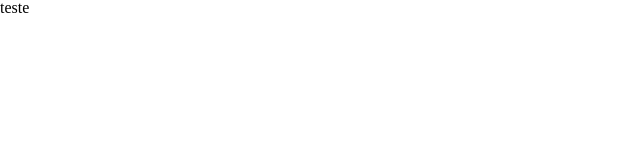
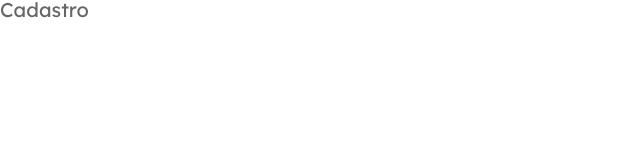
Before and after one commit to Masih-Saldanha/trackit, a React app: page /cadastro in a window 1280 px wide. Shown: the full height of the page, 0-640 px from the left. Built offline with nearby package versions, Linux system fonts and the light colour scheme.

Commit message:
App, Home e Cadastro criados, falta conteudo

```diff
--- a/public/index.html
+++ b/public/index.html
@@ -1,12 +1,21 @@
 <!DOCTYPE html>
 <html lang="pt-br">
+
 <head>
   <meta charset="utf-8" />
   <meta name="viewport" content="width=device-width, initial-scale=1" />
-    <title>React App</title>
+
+  <!-- FONTS -->
+  <link rel="preconnect" href="https://fonts.googleapis.com">
+  <link rel="preconnect" href="https://fonts.gstatic.com" crossorigin>
+  <link href="https://fonts.googleapis.com/css2?family=Lexend+Deca&family=Playball&display=swap" rel="stylesheet">
+
+  <title>Trackit</title>
 </head>
+
 <body>
   <noscript>You need to enable JavaScript to run this app.</noscript>
   <div class="root"></div>
 </body>
+
 </html>
--- a/src/assets/style.css
+++ b/src/assets/style.css
@@ -0,0 +1,15 @@
+/* FONTES GERAIS USADAS */
+/*
+font-family: 'Lexend Deca', sans-serif;
+font-family: 'Playball', cursive;
+ */
+
+* {
+    box-sizing: border-box;
+}
+
+body {
+    font-family: 'Lexend Deca', sans-serif;
+    font-size: 20px;
+    color: #666666;
+}
--- a/src/componentes/App.js
+++ b/src/componentes/App.js
@@ -1,5 +1,14 @@
+import { BrowserRouter, Routes, Route } from "react-router-dom";
+import Home from "./Home";
+import Cadastro from "./Cadastro";
+
 export default function App() {
     return (
-        <h1>teste</h1>
+        <BrowserRouter>
+            <Routes>
+                <Route path="/" element={<Home />} />
+                <Route path="/cadastro/" element={<Cadastro />} />
+            </Routes>
+        </BrowserRouter>
     )
 }
--- /dev/null
+++ b/src/componentes/Cadastro.js
@@ -0,0 +1,5 @@
+export default function Cadastro() {
+    return (
+        <h1>Cadastro</h1>
+    )
+}
--- /dev/null
+++ b/src/componentes/Home.js
@@ -0,0 +1,5 @@
+export default function Home() {
+    return (
+        <h1>Home</h1>
+    )
+}
```
Lines whose indentation alone changed are shown as unchanged.
